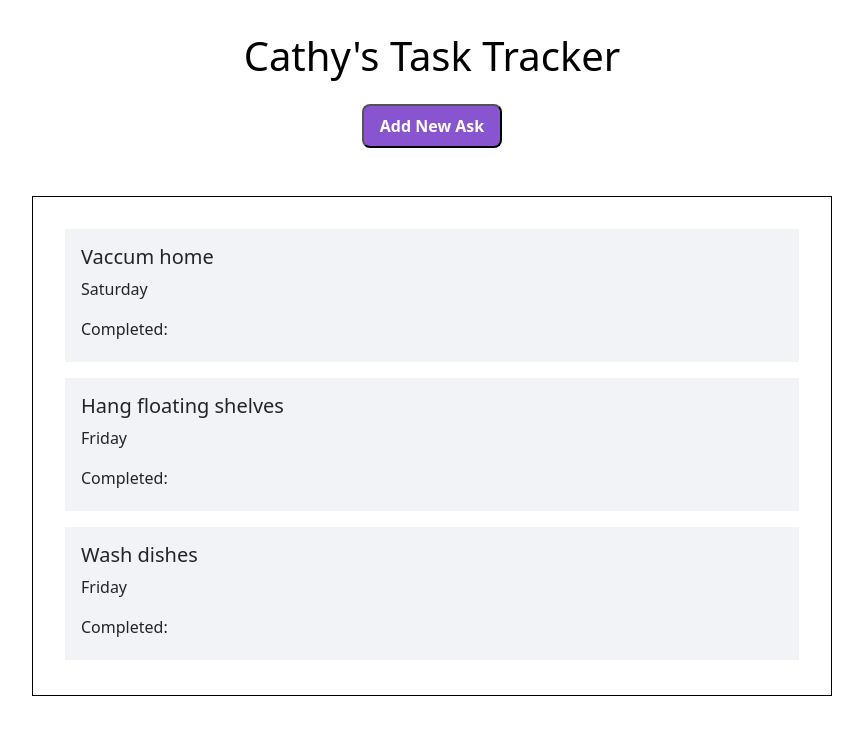
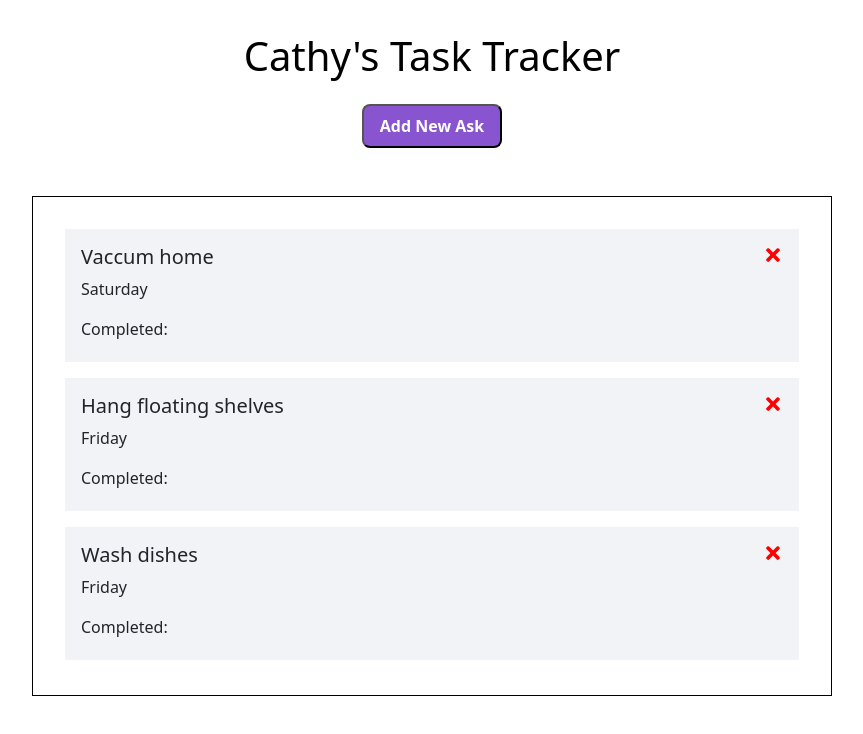
Before and after one commit to Cathy347Le/React-Task-App, a React (Create React App) app: page / in a window 1280 px wide. Shown: the top 734 px of the page, without its empty margins (208-1071 px from the left). Built offline with nearby package versions, Linux system fonts and the light colour scheme.

Commit message:
add close X icon

```diff
--- a/src/App.scss
+++ b/src/App.scss
@@ -29,4 +29,9 @@ main {
   background-color: rgba(209, 216, 224, 0.3);
   margin-block: 16px;
   padding: 16px 16px 5px 16px;
+  position: relative;
+  .close-icon {
+    position: absolute;
+    right: 16px;
+  }
 }
--- a/src/Components/Task.js
+++ b/src/Components/Task.js
@@ -1,7 +1,15 @@
+import { FaTimes } from "react-icons/fa";
+
 function Task({ task }) {
   return (
     <div className="task-item">
-      <h5>{task.title}</h5>
+      <h5>
+        {task.title}{" "}
+        <FaTimes
+          className="close-icon"
+          style={{ color: "red", cursor: "pointer" }}
+        />
+      </h5>
       <p>{task.date}</p>
       <p>Completed: </p>
     </div>
```
